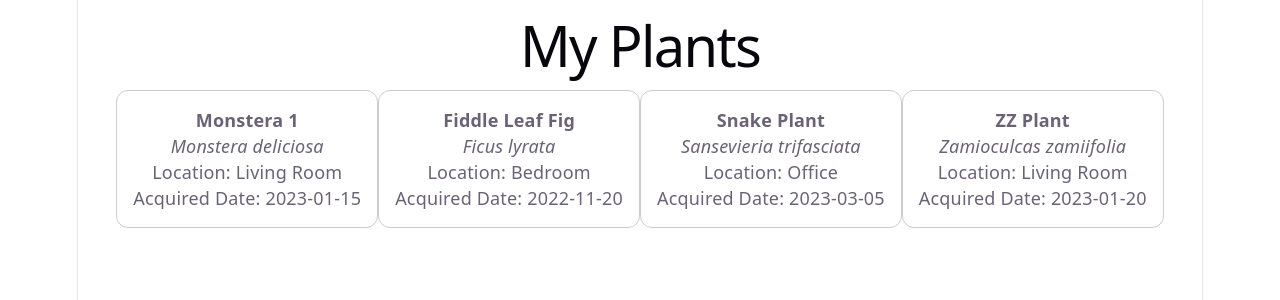
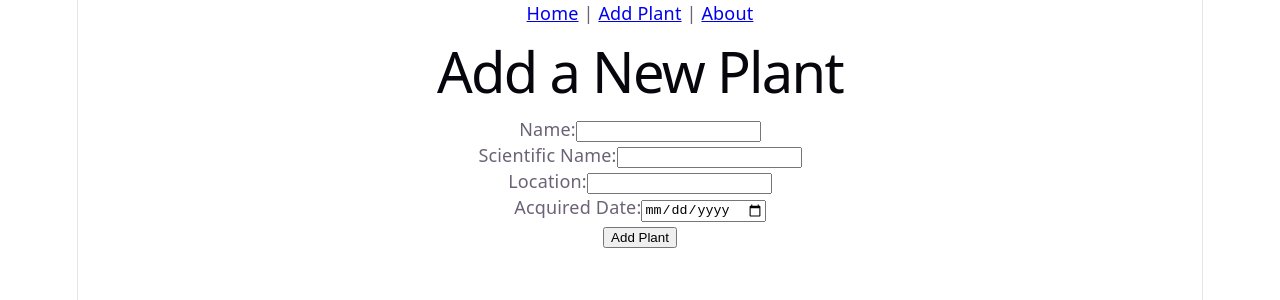
Before and after one commit to alextorres2/plant-inventory, a React (Vite) app in the folder frontend/: page /plants/new in a window 1280 px wide. Shown: the top 300 px of the page. Built offline with nearby package versions, Linux system fonts and the light colour scheme.

Commit message:
Add plant creation and editing

```diff
--- a/frontend/package.json
+++ b/frontend/package.json
@@ -11,7 +11,8 @@
   },
   "dependencies": {
     "react": "^19.2.8",
-    "react-dom": "^19.2.8"
+    "react-dom": "^19.2.8",
+    "react-router-dom": "^7.18.2"
   },
   "devDependencies": {
     "@eslint/js": "^10.0.1",
--- a/frontend/src/App.tsx
+++ b/frontend/src/App.tsx
@@ -1,47 +1,44 @@
 import './App.css'
-import PlantCard from './components/PlantCard';
+import Home from './pages/Home';
+import About from './pages/About';
+import PlantDetail from './pages/PlantDetail';
+import AddPlant from './pages/AddPlant';
+
 import type { Plant } from './types/Plant';
+import { initialPlants } from './data/plants';
+import { BrowserRouter, Routes, Route, Link } from 'react-router-dom';
+import { useState } from 'react';
 
 function App() {
-  const plants: Plant[] = [
-    {
-      id: 1,
-      name: 'Monstera 1',
-      scientificName: 'Monstera deliciosa',
-      location: 'Living Room',
-      acquiredDate: '2023-01-15',
-    },
-    {
-      id: 2,
-      name: 'Fiddle Leaf Fig',
-      scientificName: 'Ficus lyrata',
-      location: 'Bedroom',
-      acquiredDate: '2022-11-20',
-    },
-    {
-      id: 3,
-      name: 'Snake Plant',
-      scientificName: 'Sansevieria trifasciata',
-      location: 'Office',
-      acquiredDate: '2023-03-05',
-    },
-    {
-      id: 4,
-      name: 'ZZ Plant',
-      scientificName: 'Zamioculcas zamiifolia',
-      location: 'Living Room',
-      acquiredDate: '2023-01-20',
-    }
-  ];
+  const [plants, setPlants] = useState<Plant[]>(initialPlants);
+
+  function addPlant(plant: Plant) {
+    setPlants([...plants, plant]);
+  }
+
+  function updatePlant(updatedPlant: Plant) {
+    setPlants(
+      plants.map((plant) => (
+        plant.id === updatedPlant.id ? updatedPlant : plant
+      ))
+    );
+  }
 
   return (
     <main>
-      <h1>My Plants</h1>
-      <div className="plant-list">
-        {plants.map((plant) => (
-          <PlantCard key={plant.id} plant={plant} />
-        ))}
-      </div>
+      <BrowserRouter>
+        <nav>
+          <Link to="/">Home</Link> |{" "}
+          <Link to="/plants/new">Add Plant</Link> |{" "}
+          <Link to="/about">About</Link>
+        </nav>
+        <Routes>
+          <Route path="/" element={<Home plants={plants} />} />
+          <Route path="about" element={<About />} />
+          <Route path="plants/:id" element={<PlantDetail plants={plants} onUpdatePlant={updatePlant} />} />
+          <Route path="plants/new" element={<AddPlant onAddPlant={addPlant} />} />
+        </Routes>
+      </BrowserRouter>
     </main>
   );
 }
--- /dev/null
+++ b/frontend/src/components/PlantForm.tsx
@@ -0,0 +1,87 @@
+import { useState } from 'react';
+import type { Plant } from '../types/Plant';
+
+type PlantFormProps = {
+  initialPlant?: Plant;
+  submitLabel: string;
+  onSubmit: (plant: Plant) => void;
+};
+
+function PlantForm({ initialPlant, submitLabel, onSubmit }: PlantFormProps) {
+    const [name, setName] = useState(initialPlant?.name || '');
+    const [scientificName, setScientificName] = useState(initialPlant?.scientificName || '');
+    const [location, setLocation] = useState(initialPlant?.location || '');
+    const [acquiredDate, setAcquiredDate] = useState(initialPlant?.acquiredDate || '');
+    const [error, setError] = useState("");
+
+    function handleSubmit(event: React.SubmitEvent<HTMLFormElement>) {
+        event.preventDefault();
+        if (!name.trim() || !scientificName.trim() || !location.trim() || !acquiredDate.trim()) {
+            setError("All fields are required.");
+            return;
+        }
+        setError("");
+        onSubmit({
+            id: initialPlant?.id || Date.now(),
+            name,
+            scientificName,
+            location,
+            acquiredDate,
+        });
+        setName('');
+        setScientificName('');
+        setLocation('');
+        setAcquiredDate('');
+    }
+
+    return (
+        <main>
+            {error && <p className="form-error">{error}</p>}
+            <form onSubmit={handleSubmit}>
+                <label>
+                    Name:
+                    <input
+                        type="text"
+                        value={name}
+                        onChange={(event) => setName(event.target.value)}
+                        required
+                    />
+                </label>
+                <br />
+                <label>
+                    Scientific Name:
+                    <input
+                        type="text"
+                        value={scientificName}
+                        onChange={(event) => setScientificName(event.target.value)}
+                        required
+                    />
+                </label>
+                <br />
+                <label>
+                    Location:
+                    <input
+                        type="text"
+                        value={location}
+                        onChange={(event) => setLocation(event.target.value)}
+                        required
+                    />
+                </label>
+                <br />
+                <label>
+                    Acquired Date:
+                    <input
+                        type="date"
+                        value={acquiredDate}
+                        onChange={(event) => setAcquiredDate(event.target.value)}
+                        required
+                    />
+                </label>
+                <br />
+                <button type="submit">{submitLabel}</button>
+            </form>
+        </main>
+    )
+}
+
+export default PlantForm;
--- /dev/null
+++ b/frontend/src/data/plants.ts
@@ -0,0 +1,25 @@
+import type { Plant } from '../types/Plant';
+
+export const initialPlants: Plant[] = [
+    {
+        id: 1,
+        name: 'Monstera Deliciosa',
+        scientificName: 'Monstera deliciosa',
+        location: 'Living Room',
+        acquiredDate: '2023-01-15',
+    },
+    {
+        id: 2,
+        name: 'Fiddle Leaf Fig',
+        scientificName: 'Ficus lyrata',
+        location: 'Bedroom',
+        acquiredDate: '2023-02-20',
+    },
+    {
+        id: 3,
+        name: 'Snake Plant',
+        scientificName: 'Sansevieria trifasciata',
+        location: 'Bathroom',
+        acquiredDate: '2023-03-10',
+    },
+];
--- /dev/null
+++ b/frontend/src/pages/About.tsx
@@ -0,0 +1,10 @@
+function About() {
+  return (
+    <main>
+      <h1>About</h1>
+      <p>This is a simple plant inventory application built with React and TypeScript.</p>
+    </main>
+  );
+}
+
+export default About;
--- /dev/null
+++ b/frontend/src/pages/AddPlant.tsx
@@ -0,0 +1,27 @@
+import { useNavigate } from 'react-router-dom';
+import type { Plant } from '../types/Plant';
+import PlantForm from '../components/PlantForm';
+
+type AddPlantProps = {
+    onAddPlant: (plant: Plant) => void;
+};
+
+function AddPlant({ onAddPlant }: AddPlantProps) {
+    const navigate = useNavigate();
+
+    return (
+        <main>
+            <h1>Add a New Plant</h1>
+            <PlantForm
+                submitLabel="Add Plant"
+                onSubmit={(updatedPlant) => {
+                    onAddPlant(updatedPlant)
+                    navigate('/');
+                }
+            }
+            />
+        </main>
+    );
+}
+
+export default AddPlant;
--- /dev/null
+++ b/frontend/src/pages/Home.tsx
@@ -0,0 +1,24 @@
+import PlantCard from '../components/PlantCard';
+import type { Plant } from '../types/Plant';
+import { Link } from 'react-router-dom';
+
+function Home({ plants }: { plants: Plant[] }) {
+  return (
+    <main>
+      <h1>My Plants</h1>
+      <div className="plant-list">
+        {plants.map((plant) => (
+          <Link
+            key={plant.id}
+            to={`/plants/${plant.id}`}
+            style={{ textDecoration: 'none', color: 'inherit' }}
+          >
+            <PlantCard plant={plant} />
+          </Link>
+        ))}
+      </div>
+    </main>
+  );
+}
+
+export default Home;
--- /dev/null
+++ b/frontend/src/pages/PlantDetail.tsx
@@ -0,0 +1,52 @@
+import { useParams } from 'react-router-dom';
+import type { Plant } from '../types/Plant';
+import PlantForm from '../components/PlantForm';
+import { useState } from 'react';
+
+type PlantDetailProps = {
+    plants: Plant[];
+    onUpdatePlant: (updatedPlant: Plant) => void;
+};
+
+function PlantDetail({ plants, onUpdatePlant }: PlantDetailProps) {
+    const { id } = useParams();
+    const plant = plants.find((p) => p.id === Number(id));
+    const [isEditing, setIsEditing] = useState(false);
+
+    if (!plant) {
+        return (
+            <main>
+                <h1>Plant not found</h1>
+            </main>
+        );
+    }
+
+    return (
+        <main>
+            {isEditing ? (
+                <PlantForm
+                    initialPlant={plant}
+                    submitLabel="Update Plant"
+                    onSubmit={(updatedPlant) => {
+                        onUpdatePlant(updatedPlant);
+                        setIsEditing(false);
+                    }}
+                />
+            ) :
+            (
+                <div>
+                    <h1>{plant.name}</h1>
+                    <p><em>{plant.scientificName}</em></p>
+                    <p>Location: {plant.location}</p>
+                    <p>Acquired Date: {plant.acquiredDate}</p>
+                </div>
+            )
+            }
+            <button onClick={() => setIsEditing(!isEditing)}>
+                {isEditing ? 'Cancel' : 'Edit'}
+            </button>
+        </main>
+    );
+}
+
+export default PlantDetail;
```
Also changed, not shown: 1 other file (tests, documents, lock files or other folders).
